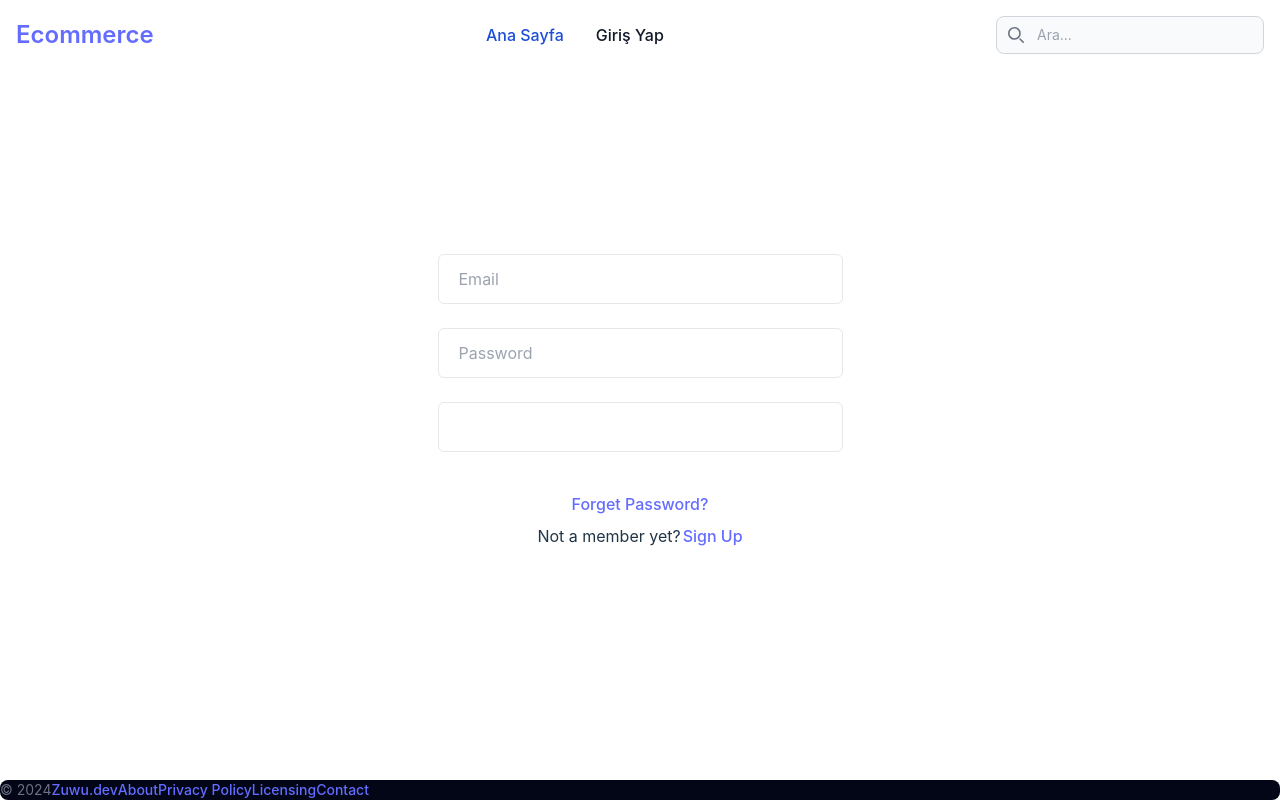
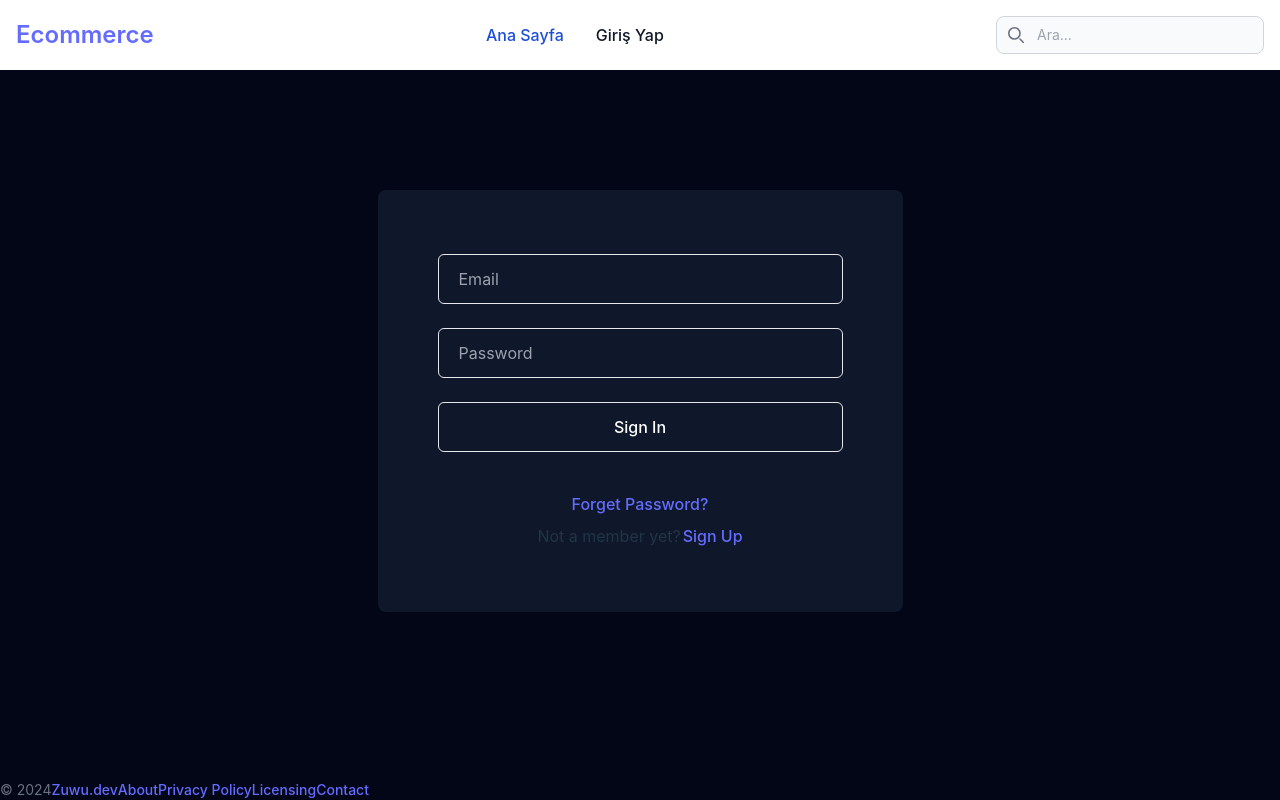
Before and after one commit to Kuuw/ecommerceFE, a React (Vite) app: page /account/signin in a window 1280 px wide. Built offline with nearby package versions, Linux system fonts and the light colour scheme.

Commit message:
Update background color

```diff
--- a/index.html
+++ b/index.html
@@ -6,8 +6,8 @@
     <meta name="viewport" content="width=device-width, initial-scale=1.0" />
     <title>Ecommerce</title>
   </head>
-  <body>
-    <div id="root"></div>
+  <body class="bg-slate-950 min-h-screen">
+    <div id="root" class="min-h-sceen"></div>
     <script type="module" src="/src/main.tsx"></script>
   </body>
 </html>
--- a/src/components/Signin.tsx
+++ b/src/components/Signin.tsx
@@ -35,12 +35,12 @@ const Signin: React.FC = () => {
     };
 
     return (
-        <section className="bg-gray-1 py-20 dark:bg-dark lg:py-[120px]">
+        <section className="bg-slate-950 py-20 dark:bg-dark lg:py-[120px]">
             <Toaster />
             <div className="container mx-auto">
                 <div className="-mx-4 flex flex-wrap">
                     <div className="w-full px-4">
-                        <div className="relative mx-auto max-w-[525px] overflow-hidden rounded-lg bg-white px-10 py-16 text-center dark:bg-dark-2 sm:px-12 md:px-[60px]">
+                        <div className="relative mx-auto max-w-[525px] overflow-hidden rounded-lg bg-slate-900 px-10 py-16 text-center dark:bg-dark-2 sm:px-12 md:px-[60px]">
                             <form onSubmit={signin}>
                                 <InputBox
                                     type="email"
--- a/src/views/HomeView.tsx
+++ b/src/views/HomeView.tsx
@@ -3,8 +3,10 @@ import Products from '../components/Products';
 
 const HomeView: React.FC = () => {
     return (
-        <div>
-            <Products />
+        <div className='bg-slate-950'>
+            <div className='m-5'>
+                <Products />
+            </div>
         </div>
     );
 };
```
